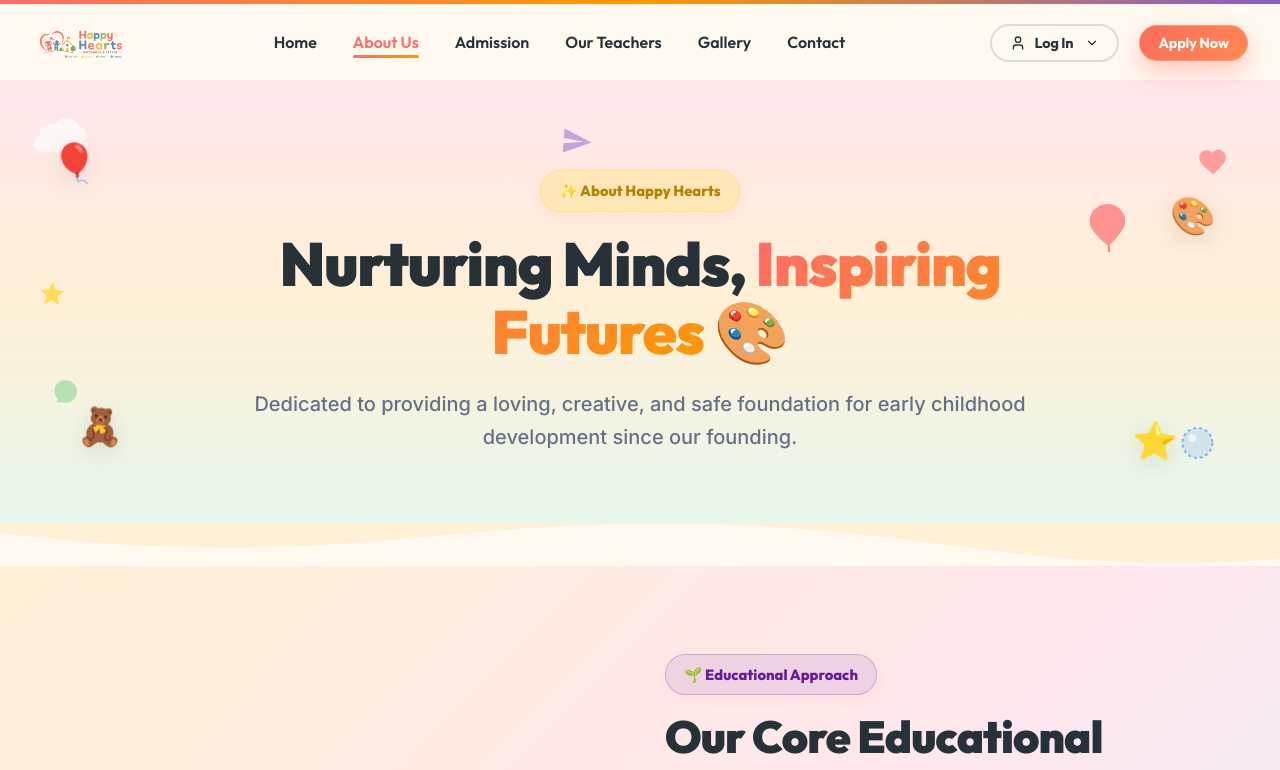
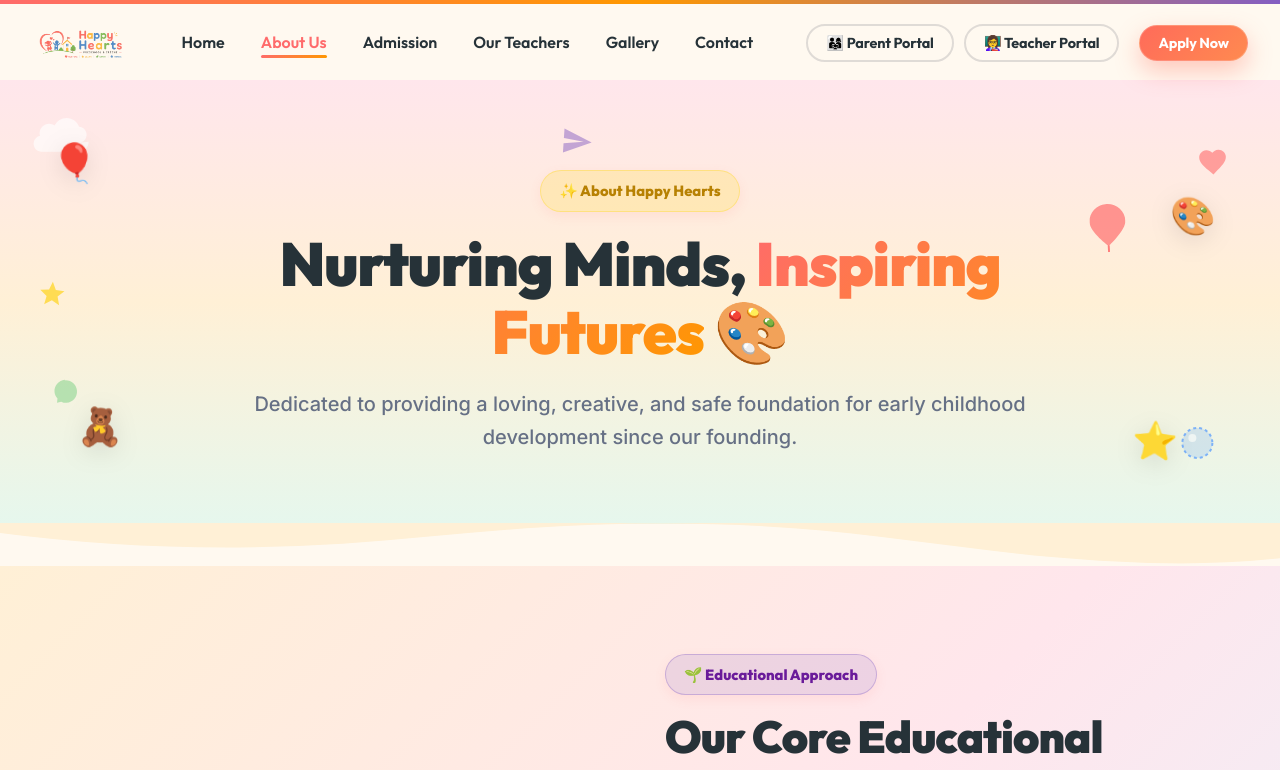
Before and after one commit to sabairuchi/happy-_hearts, a React (Vite) app: page /about in a window 1280 px wide. Shown: the top 770 px of the page. Built offline with nearby package versions, Linux system fonts and the light colour scheme.

Commit message:
Replace login dropdown with separate Parent and Teacher buttons

```diff
--- a/src/components/Header.tsx
+++ b/src/components/Header.tsx
@@ -1,6 +1,6 @@
 import { useState, useEffect } from 'react';
 import { Link, useLocation } from 'react-router-dom';
-import { Menu, X, User, ChevronDown } from 'lucide-react';
+import { Menu, X, User } from 'lucide-react';
 import { motion, useScroll, useSpring } from 'framer-motion';
 import { Button } from './Button';
 import { useAuth } from '../context/AuthContext';
@@ -9,7 +9,6 @@ import styles from './Header.module.css';
 export const Header = () => {
   const [isScrolled, setIsScrolled] = useState(false);
   const [mobileMenuOpen, setMobileMenuOpen] = useState(false);
-  const [portalDropdownOpen, setPortalDropdownOpen] = useState(false);
   const { user } = useAuth();
   const location = useLocation();
 
@@ -31,7 +30,6 @@ export const Header = () => {
 
   useEffect(() => {
     setMobileMenuOpen(false);
-    setPortalDropdownOpen(false);
   }, [location.pathname]);
 
   const navLinks = [
@@ -104,64 +102,17 @@ export const Header = () => {
                 </Button>
               </Link>
             ) : (
-              <div>
-                <Button
-                  size="sm"
-                  variant="outline"
-                  icon={<User size={16} />}
-                  onClick={() => setPortalDropdownOpen(!portalDropdownOpen)}
-                >
-                  Log In <ChevronDown size={14} style={{ marginLeft: '4px' }} />
-                </Button>
-
-                {portalDropdownOpen && (
-                  <div
-                    style={{
-                      position: 'absolute',
-                      right: 0,
-                      top: '44px',
-                      backgroundColor: 'var(--color-bg-white)',
-                      borderRadius: 'var(--radius-md)',
-                      boxShadow: 'var(--shadow-md)',
-                      border: '1px solid rgba(45, 49, 66, 0.08)',
-                      padding: '8px',
-                      width: '180px',
-                      zIndex: 1000,
-                      display: 'flex',
-                      flexDirection: 'column',
-                      gap: '4px'
-                    }}
-                  >
-                    <Link
-                      to="/parent/login"
-                      style={{
-                        padding: '8px 12px',
-                        borderRadius: 'var(--radius-sm)',
-                        fontSize: '0.9rem',
-                        fontWeight: 600,
-                        color: 'var(--color-text-main)',
-                        textDecoration: 'none'
-                      }}
-                      onClick={() => setPortalDropdownOpen(false)}
-                    >
-                      👨‍👩‍👧 Parent Portal
-                    </Link>
-                    <Link
-                      to="/teacher/login"
-                      style={{
-                        padding: '8px 12px',
-                        borderRadius: 'var(--radius-sm)',
-                        fontSize: '0.9rem',
-                        fontWeight: 600,
-                        color: 'var(--color-text-main)',
-                        textDecoration: 'none'
-                      }}
-                      onClick={() => setPortalDropdownOpen(false)}
-                    >
-                      👩‍🏫 Teacher Portal
-                    </Link>
-                  </div>
-                )}
+              <div style={{ display: 'flex', gap: '10px', alignItems: 'center' }}>
+                <Link to="/parent/login">
+                  <Button size="sm" variant="outline">
+                    👨‍👩‍👧 Parent Portal
+                  </Button>
+                </Link>
+                <Link to="/teacher/login">
+                  <Button size="sm" variant="outline">
+                    👩‍🏫 Teacher Portal
+                  </Button>
+                </Link>
               </div>
             )}
           </div>
```
